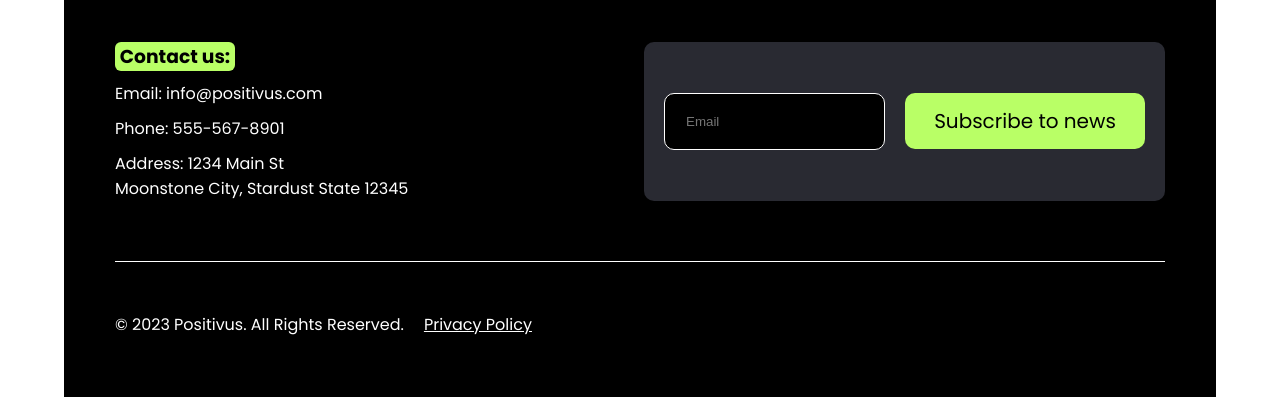
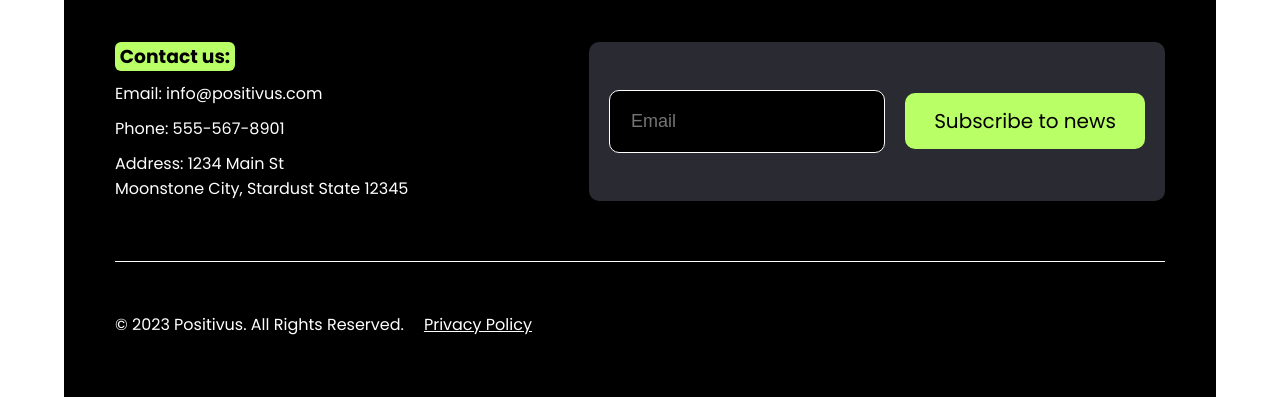
Before and after one commit to kachajaydeep/Tasks, a plain HTML site: page positivus_Landing_Page/landing_Page.html in a window 1280 px wide. Shown: the part 5465-5862 px from the top of the page. Drawn offline with Linux system fonts and the light colour scheme.

Commit message:
modify completed task. footer

```diff
--- a/positivus_Landing_Page/landing_Page.css
+++ b/positivus_Landing_Page/landing_Page.css
@@ -848,6 +848,10 @@
     font-size: 18px;
     margin-top: 10px;
   }
+  #myEmail{
+    color: #FFFFFF;
+    font-size: 18px;
+  }
   .em{
     font-size: 16px;
   }
```
